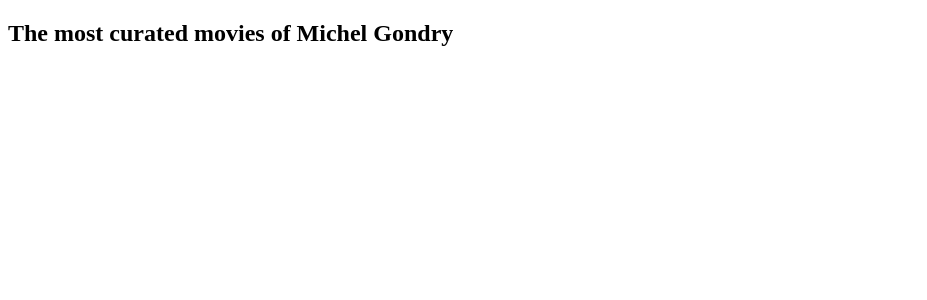
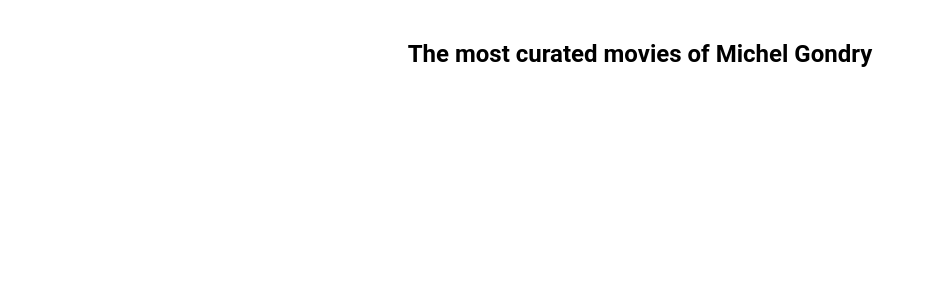
Before and after one commit to relisei/202309-w9ch1-ramiro-elisei, a React (Vite) app: page /movies in a window 1280 px wide. Shown: the top 300 px of the page, without its empty margins (0-927 px from the left). Built offline with nearby package versions, Linux system fonts and the light colour scheme.

Commit message:
Add HomePage styles

```diff
--- a/src/main.tsx
+++ b/src/main.tsx
@@ -4,6 +4,7 @@
 import App from "./components/App/App";
 import { Provider } from "react-redux";
 import { store } from "./store";
+import "./styles/styles.css";
 
 ReactDOM.createRoot(document.getElementById("root")!).render(
   <React.StrictMode>
--- a/src/pages/HomePage/HomePage.tsx
+++ b/src/pages/HomePage/HomePage.tsx
@@ -1,7 +1,7 @@
 const HomePage = (): React.ReactElement => {
   return (
     <section className="main-container">
-      <h1>The most curated movies of Michel Gondry</h1>
+      <h1 className="title">The most curated movies of Michel Gondry</h1>
     </section>
   );
 };
--- a/src/styles/styles.css
+++ b/src/styles/styles.css
@@ -37,4 +37,9 @@
 
 .main-container {
   padding: 20px;
+  text-align: center;
 }
+
+.title {
+  font-family: Roboto, sans-serif;
+}
```
